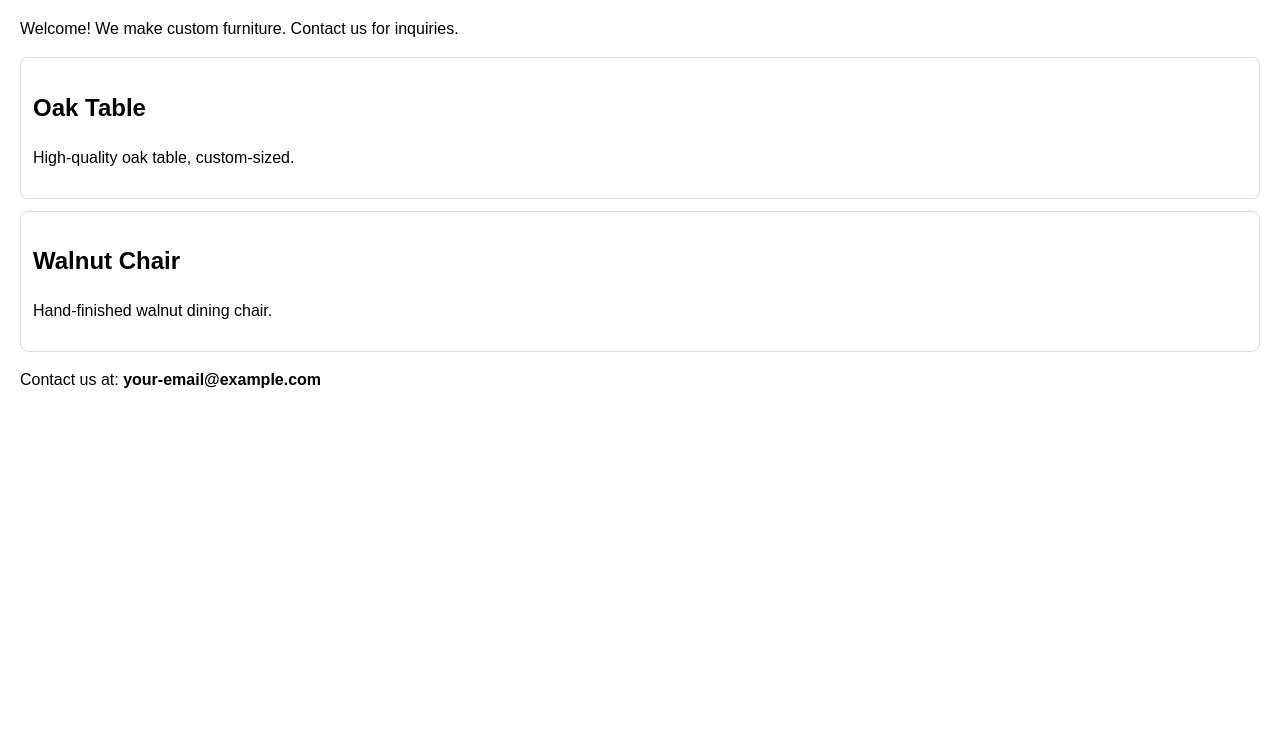
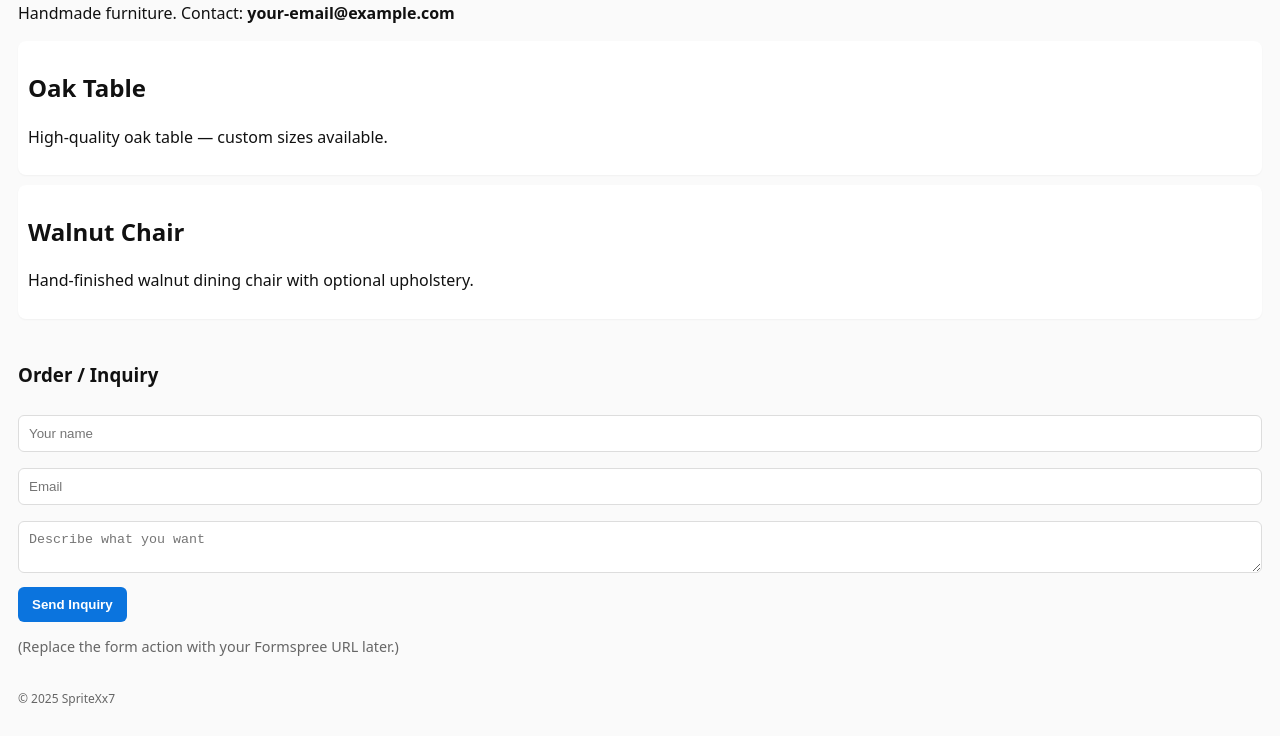
Before and after one commit to Spritexx7/SpriteXx7.github.io, a plain HTML site: page index.html in a window 1280 px wide. Shown: the part 64-800 px from the top of the page. Drawn offline with Linux system fonts and the light colour scheme.

Commit message:
Update index.html

```diff
--- a/index.html
+++ b/index.html
@@ -5,25 +5,59 @@
   <meta name="viewport" content="width=device-width, initial-scale=1">
   <title>Custom Furniture — SpriteXx7</title>
   <style>
-    body { font-family: sans-serif; margin: 20px; line-height: 1.5; }
-    h1 { font-size: 28px; }
-    .product { border: 1px solid #ddd; padding: 12px; margin-top: 12px; border-radius: 8px; }
+    body { font-family: system-ui, Arial, sans-serif; margin: 18px; line-height: 1.45; background:#fafafa; color:#111; }
+    header { margin-bottom:12px; }
+    h1 { font-size:22px; margin:0 0 6px; }
+    #catalog { display:grid; gap:10px; }
+    .product { background:#fff; padding:10px; border-radius:8px; box-shadow:0 1px 2px rgba(0,0,0,0.04); }
+    .product img { width:100%; height:auto; border-radius:6px; display:block; margin-bottom:8px; }
+    form input, form textarea { width:100%; padding:10px; margin:8px 0; box-sizing:border-box; border:1px solid #ddd; border-radius:6px; }
+    button { padding:10px 14px; border-radius:6px; border:none; background:#0b74de; color:#fff; font-weight:600; }
+    footer { margin-top:18px; font-size:12px; color:#666; }
   </style>
 </head>
 <body>
-  <h1>Custom Furniture — Handmade</h1>
-  <p>Welcome! We make custom furniture. Contact us for inquiries.</p>
+  <header>
+    <h1>SpriteXx7 — Custom Furniture</h1>
+    <p>Handmade furniture. Contact: <b>your-email@example.com</b></p>
+  </header>
 
-  <div class="product">
-    <h2>Oak Table</h2>
-    <p>High-quality oak table, custom-sized.</p>
-  </div>
+  <main id="catalog">
+    <article class="product">
+      <!-- If you add an image later, it should be: /images/table1.jpg -->
+      <img src="/images/table1.jpg" alt="Oak table" onerror="this.style.display='none'">
+      <h2>Oak Table</h2>
+      <p>High-quality oak table — custom sizes available.</p>
+    </article>
 
-  <div class="product">
-    <h2>Walnut Chair</h2>
-    <p>Hand-finished walnut dining chair.</p>
-  </div>
+    <article class="product">
+      <img src="/images/chair1.jpg" alt="Walnut chair" onerror="this.style.display='none'">
+      <h2>Walnut Chair</h2>
+      <p>Hand-finished walnut dining chair with optional upholstery.</p>
+    </article>
 
-  <p>Contact us at: <b>your-email@example.com</b></p>
+    <section style="margin-top:14px;">
+      <h3>Order / Inquiry</h3>
+      <form id="contactForm" action="https://formspree.io/f/yourformid" method="POST">
+        <input name="name" placeholder="Your name" required>
+        <input name="email" placeholder="Email" required>
+        <textarea name="details" placeholder="Describe what you want" required></textarea>
+        <button type="submit">Send Inquiry</button>
+      </form>
+      <p style="font-size:90%; color:#666;">(Replace the form action with your Formspree URL later.)</p>
+    </section>
+  </main>
+
+  <footer>
+    <p>&copy; <span id="year"></span> SpriteXx7</p>
+  </footer>
+
+  <script>
+    document.getElementById('year').textContent = new Date().getFullYear();
+    const f = document.getElementById('contactForm');
+    f.addEventListener('submit', () => {
+      const b = f.querySelector('button'); b.textContent = 'Sending...'; b.disabled = true;
+    });
+  </script>
 </body>
 </html>
```
